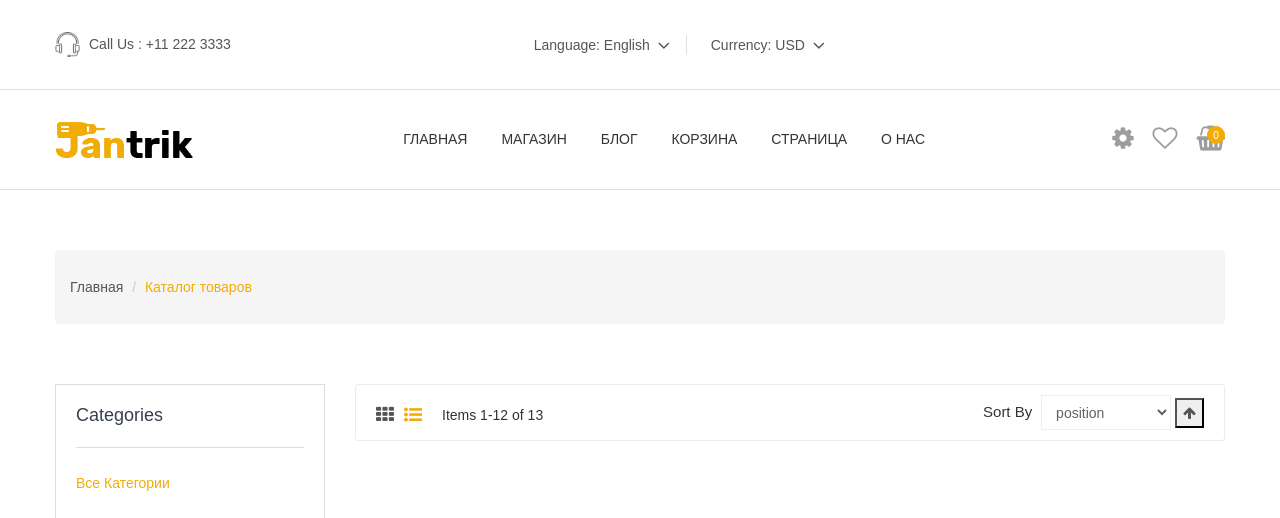
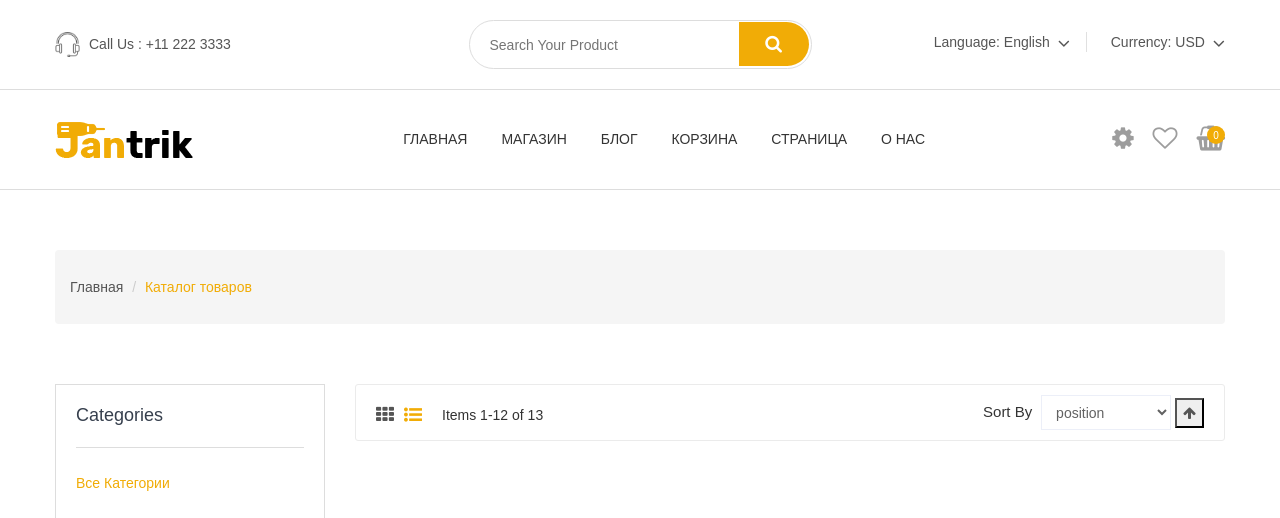
Before and after one commit to elisevat/jantric_pet, a Django app: page /shop/ in a window 1280 px wide. Shown: the top 518 px of the page. Run offline with Django 5.2, Linux system fonts and the light colour scheme; data that the repository does not hold is empty; some libraries are stand-ins or nearby versions; some web fonts are replaced.

Commit message:
Категории и общий список в один контроллер (предтавление), шаблон для добавления поиска (надо прописать функцию в goods.utils). Менеджер модели для категорий (исключает пустые)

```diff
--- a/tech_goods_store/goods/models.py
+++ b/tech_goods_store/goods/models.py
@@ -3,9 +3,17 @@ from django.urls import reverse
 
 # Create your models here.
 
+class NotEmptyManager(models.Manager):
+    def get_queryset(self):
+        return super().get_queryset().exclude(prods=None)
+
+
 class Categories(models.Model):
     name = models.CharField(max_length=150, unique=True, verbose_name='Название')
     slug = models.SlugField(max_length=210, unique=True, blank=True, null=True, verbose_name='URL')
+
+    not_empty = NotEmptyManager()
+    objects = models.Manager()
 
     class Meta:
         verbose_name = "Категорию товаров"
--- /dev/null
+++ b/tech_goods_store/goods/templates/goods/header.html
@@ -0,0 +1,15 @@
+{% extends 'header.html' %}
+{% load goods_tags %}
+
+{% block search %}
+<!-- Search Box Start -->
+<div class="col-lg-4 col-md-6 ml-auto mr-auto">
+    <div class="search-box-view">
+        <form action="" method="get">
+            <input type="text" class="email" placeholder="Search Your Product" name="product">
+            <button type="submit" class="submit"></button>
+        </form>
+    </div>
+</div>
+<!-- Search Box End -->
+{% endblock %}
--- a/tech_goods_store/goods/templates/goods/shop.html
+++ b/tech_goods_store/goods/templates/goods/shop.html
@@ -3,7 +3,7 @@
 {% load goods_tags %}
 
 {% block header %}
-    {% include "header.html" %}
+    {% include "goods/header.html" %}
 {% endblock %}
 
 {% block breadcrumbs %}
@@ -316,6 +316,10 @@
                     <div class="main-toolbar-sorter f-right">
                         <div class="toolbar-sorter">
                             <form action="" method="get">
+                                {% if request.GET.product %}
+                                <input type="hidden" name="product" value="{{request.GET.product}}">
+                                {% endif %}
+
                                 <label>sort by</label>
                                 <select class="sorter" name="sorter">
                                     <option value="pk" {% if not request.GET.sorter or request.GET.sorter == 'pk' %} selected="selected" {% endif %}>position</option>
--- a/tech_goods_store/goods/templatetags/goods_tags.py
+++ b/tech_goods_store/goods/templatetags/goods_tags.py
@@ -9,7 +9,7 @@ register = template.Library()
 
 @register.simple_tag()
 def get_categories():
-    return Categories.objects.all()
+    return Categories.not_empty.all()
 
 
 @register.simple_tag(takes_context=True)
--- a/tech_goods_store/goods/urls.py
+++ b/tech_goods_store/goods/urls.py
@@ -5,6 +5,6 @@ app_name = 'goods'
 
 urlpatterns = [
     path('', views.shop, name='shop'),
-    path('<slug:category_slug>/', views.show_category, name='category'),
+    path('<slug:category_slug>/', views.shop, name='category'),
     path('product/<slug:product_slug>/', views.show_product, name='product')
 ]
--- /dev/null
+++ b/tech_goods_store/goods/utils.py
@@ -0,0 +1,3 @@
+
+def q_search(query):
+    pass
--- a/tech_goods_store/goods/views.py
+++ b/tech_goods_store/goods/views.py
@@ -1,14 +1,38 @@
 from django.shortcuts import get_list_or_404, get_object_or_404, render
 from django.core.paginator import Paginator
+
+from .utils import q_search
 from .models import Categories, Products
 
 # Create your views here.
 
-def shop(request):
+def shop(request, category_slug=None):
 
-    sorter = request.GET.get('sorter', None)
+    query = request.GET.get('product', None)
+    sorter = request.GET.get('sorter', 'pk')
 
-    goods = Products.objects.all()
+    if not category_slug:
+        category = None
+        goods = Products.objects.all()
+        title = 'Магазин'
+
+    elif query:
+        category = None
+        if q_search(query):
+            goods = q_search(query)
+        else:
+            goods = Products.objects.all()
+        title = f'Результаты поиска - {query}'
+
+    else:
+        category = get_object_or_404(Categories, slug=category_slug)
+        title = category.name
+        goods = Products.objects.filter(category=category)
+
+
+
+    # if query:
+    #     goods = q_search(query)
 
     if sorter and sorter != 'pk':
         goods = goods.order_by(sorter)
@@ -18,8 +42,9 @@ def shop(request):
     current_page = paginator.get_page(num_page)
 
     context = {
-        'title': 'Магазин',
+        'title': title,
         'goods': current_page,
+        'cat_selected': category
     }
     return render(request, 'goods/shop.html', context)
 
@@ -29,18 +54,18 @@ def show_product(request, product_slug):
     return render(request, 'goods/product.html', {'product': product, 'title': product.name})
 
 
-def show_category(request, category_slug):
-    category = get_object_or_404(Categories, slug=category_slug)
-    goods = get_list_or_404(Products.objects.filter(category=category))
+# def show_category(request, category_slug):
+#     category = get_object_or_404(Categories, slug=category_slug)
+#     goods = get_list_or_404(Products.objects.filter(category=category))
 
-    paginator = Paginator(goods, per_page=1)
-    num_page = request.GET.get('page', 1)
-    current_page = paginator.get_page(num_page)
+#     paginator = Paginator(goods, per_page=1)
+#     num_page = request.GET.get('page', 1)
+#     current_page = paginator.get_page(num_page)
 
-    context = {
-        'title': category.name,
-        'goods': current_page,
-        'cat_selected': category
-    }
+#     context = {
+#         'title': category.name,
+#         'goods': current_page,
+#         'cat_selected': category
+#     }
 
-    return render(request, 'goods/shop.html', context)
+#     return render(request, 'goods/shop.html', context)
```
